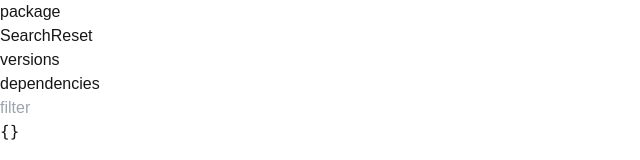
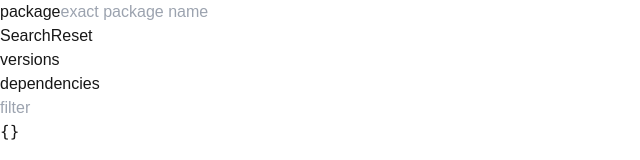
Before and after one commit to manooi/dependabots-smasher, a Next.js app: page / in a window 1280 px wide. Shown: the top 160 px of the page, without its empty margins (0-640 px from the left). Built offline with nearby package versions, Linux system fonts and the light colour scheme.

Commit message:
Add error handling

```diff
--- a/src/app/page.tsx
+++ b/src/app/page.tsx
@@ -14,12 +14,21 @@ export default function Home() {
 
   const search = async (e: any) => {
     e.preventDefault();
+    if(!packageName) {
+      alert('😡😡😡😡😡');
+      return;
+    }
+    try {
       const result = await getPackages(packageName);
       setVersions(result.versions);
       setVersionName(Object.keys(result.versions));
       setClickedVersion('');
       setDep({});
       setDepSearchText('');
+    }
+    catch {
+      alert('Package not found!');
+    }
   };
 
   const clickDep = (version: string) => {
@@ -63,7 +72,7 @@ export default function Home() {
         <form>
           <div className="inline">
             <label className="ml-2 mr-1">package</label>
-            <input className="border h-8 p-1" type="text" value={packageName} onChange={(event) => setPackageName(event.target.value)}></input>
+            <input placeholder="exact package name" className="border h-8 p-1" type="text" value={packageName} onChange={(event) => setPackageName(event.target.value)}></input>
           </div>
           {/* <div>
           <label className="ml-2 mr-1"> version </label>
@@ -81,7 +90,7 @@ export default function Home() {
           </div>
           <div className="col-span-3 border h-10">
             <h1 className="font-bold ml-4 inline">dependencies</h1>
-            <input onChange={(event) => onFilterDep(event?.target.value)} className="border h-7 p-1 ml-8 mt-1" type="text" placeholder="filter"></input>
+            <input value={depSearchText} onChange={(event) => onFilterDep(event?.target.value)} className="border h-7 p-1 ml-8 mt-1" type="text" placeholder="filter"></input>
           </div>
         </div>
       </div>
```
Lines whose indentation alone changed are shown as unchanged.
